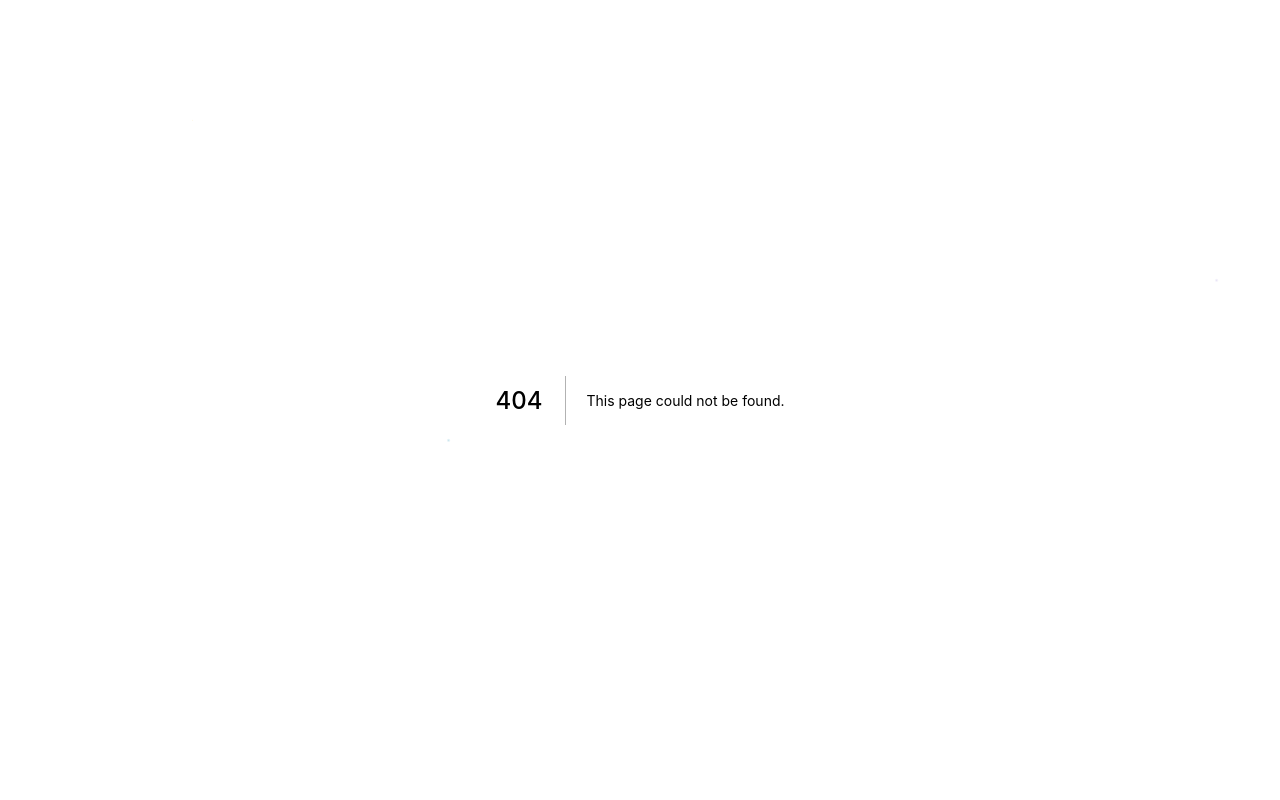
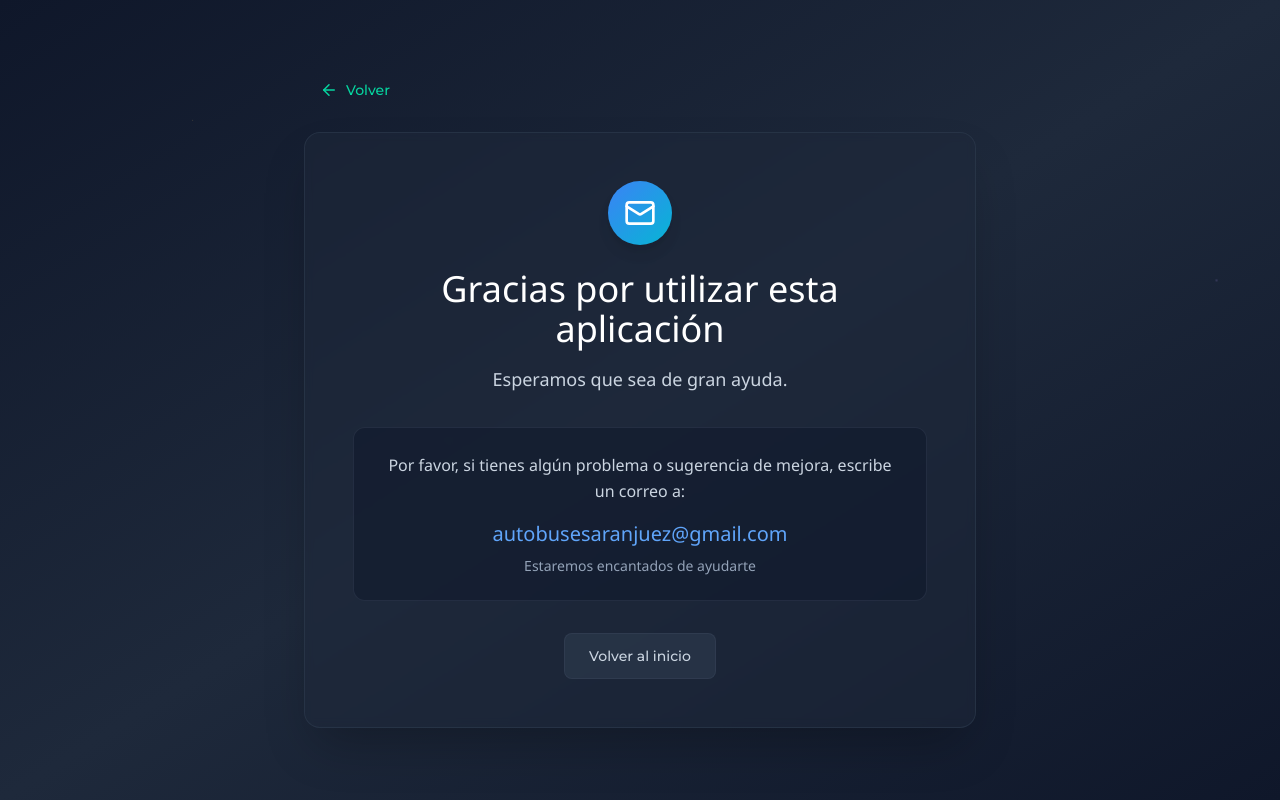
Before and after one commit to Joncarre/aplicacion-de-seguimiento, a Next.js app in the folder frontend/: page /contacto in a window 1280 px wide. Before the commit this address had no page. Built offline with nearby package versions, Linux system fonts and the light colour scheme.

Commit message:
Add feedback button and contact page

```diff
--- /dev/null
+++ b/frontend/app/contacto/page.tsx
@@ -0,0 +1,68 @@
+'use client';
+
+import Link from 'next/link';
+import { Mail } from 'lucide-react';
+import BackButton from '@/components/ui/BackButton';
+
+export default function ContactoPage() {
+    return (
+        <div className="min-h-screen bg-gradient-to-br from-slate-900 via-slate-800 to-slate-900 flex items-center justify-center p-4">
+            <div className="max-w-2xl w-full">
+                {/* Botón de volver */}
+                <div className="mb-6">
+                    <BackButton href="/" />
+                </div>
+
+                {/* Card principal */}
+                <div className="bg-slate-800/50 backdrop-blur-sm border border-slate-700/50 rounded-2xl p-8 md:p-12 shadow-2xl">
+                    {/* Icono de email */}
+                    <div className="flex justify-center mb-6">
+                        <div className="w-16 h-16 bg-gradient-to-br from-blue-500 to-cyan-500 rounded-full flex items-center justify-center shadow-lg">
+                            <Mail className="w-8 h-8 text-white" />
+                        </div>
+                    </div>
+
+                    {/* Título */}
+                    <h1 className="text-3xl md:text-4xl font-light text-center text-white mb-4" style={{ fontFamily: '"Segoe UI", system-ui, sans-serif' }}>
+                        Gracias por utilizar esta aplicación
+                    </h1>
+
+                    {/* Mensaje principal */}
+                    <p className="text-lg text-slate-300 text-center leading-relaxed mb-8" style={{ fontFamily: '"Segoe UI", system-ui, sans-serif' }}>
+                        Esperamos que sea de gran ayuda.
+                    </p>
+
+                    {/* Mensaje de contacto */}
+                    <div className="bg-slate-900/50 rounded-xl p-6 border border-slate-600/30">
+                        <p className="text-base text-slate-300 text-center leading-relaxed mb-4" style={{ fontFamily: '"Segoe UI", system-ui, sans-serif' }}>
+                            Por favor, si tienes algún problema o sugerencia de mejora, escribe un correo a:
+                        </p>
+
+                        {/* Email destacado */}
+                        <a
+                            href="mailto:autobusesaranjuez@gmail.com"
+                            className="block text-center text-xl font-medium text-blue-400 hover:text-blue-300 transition-colors duration-300 mb-2"
+                            style={{ fontFamily: '"Segoe UI", system-ui, sans-serif' }}
+                        >
+                            autobusesaranjuez@gmail.com
+                        </a>
+
+                        <p className="text-sm text-slate-400 text-center" style={{ fontFamily: '"Segoe UI", system-ui, sans-serif' }}>
+                            Estaremos encantados de ayudarte
+                        </p>
+                    </div>
+
+                    {/* Botón de volver adicional */}
+                    <div className="mt-8 text-center">
+                        <Link
+                            href="/"
+                            className="inline-block px-6 py-3 text-sm font-medium text-slate-300 bg-slate-700/50 hover:bg-slate-600/50 rounded-lg border border-slate-600/30 hover:border-slate-500/50 transition-all duration-300"
+                        >
+                            Volver al inicio
+                        </Link>
+                    </div>
+                </div>
+            </div>
+        </div>
+    );
+}
```
